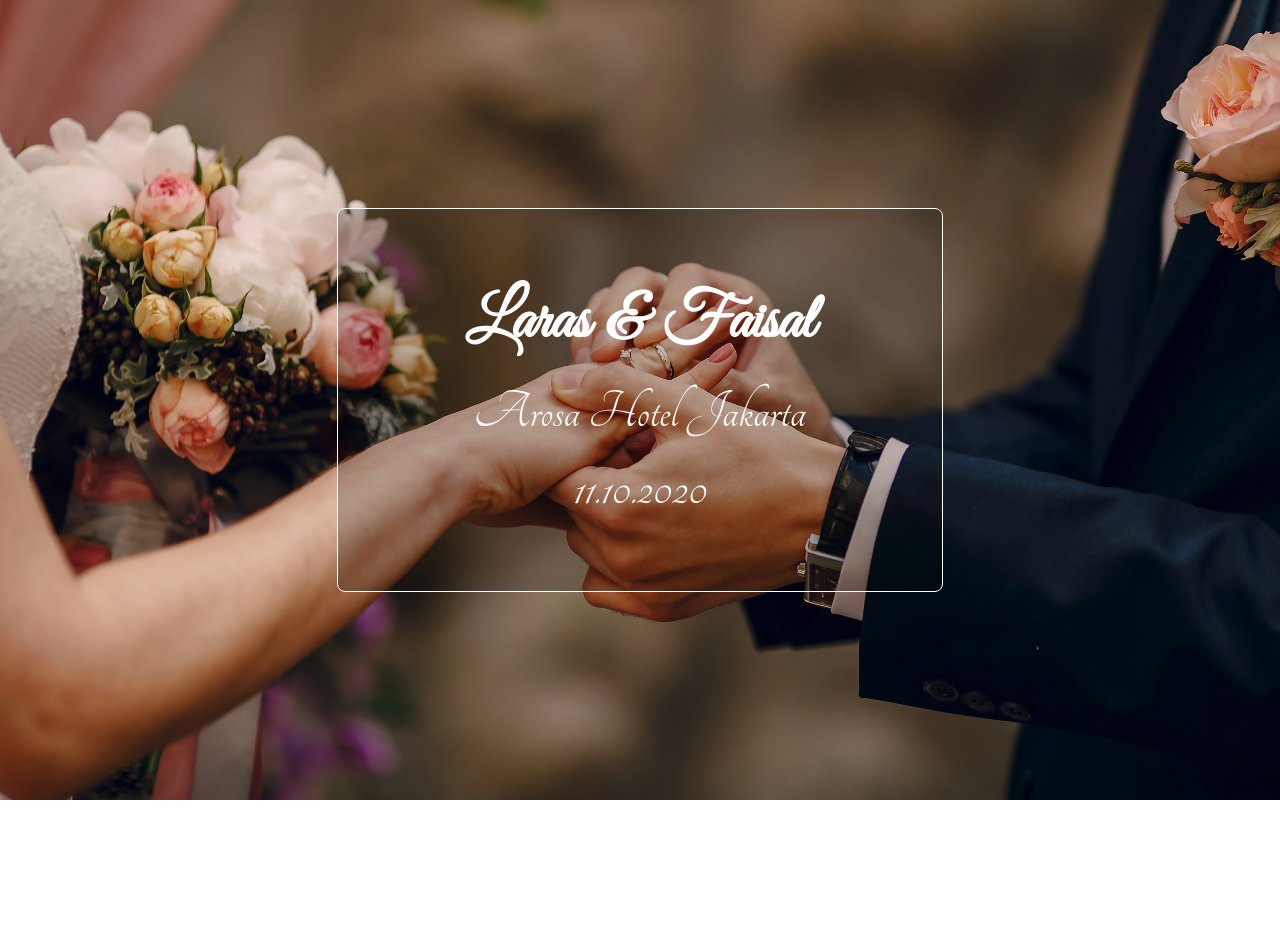
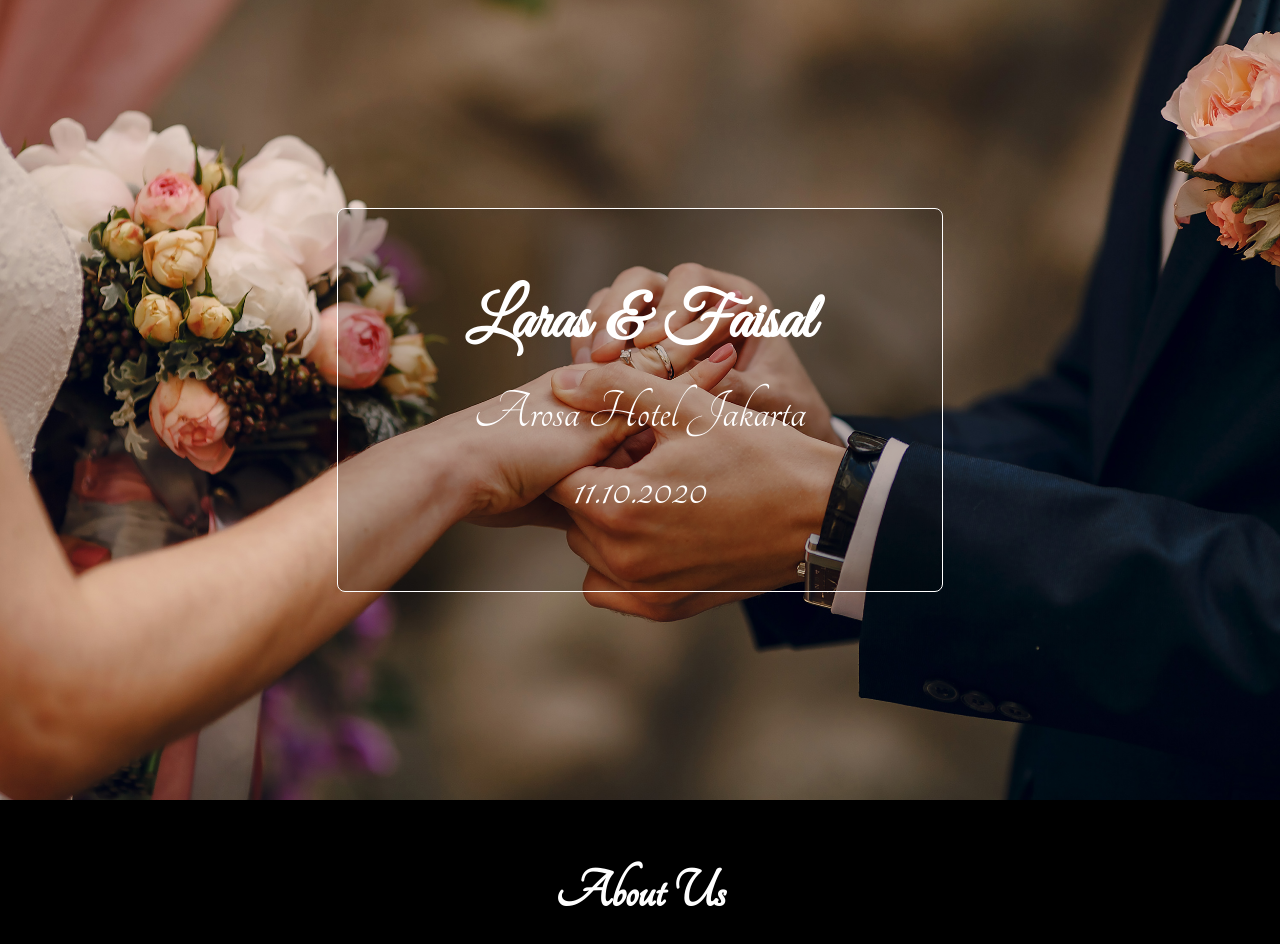
Before and after one commit to faisalridwan55/wdg-web, a React (Create React App) app: page / in a window 1280 px wide. Shown: the top 944 px of the page. Before the commit the page ends 800 px from the top, so only its background shows below. Built offline with nearby package versions, Linux system fonts and the light colour scheme.

Commit message:
Add About us section

```diff
--- a/src/App.js
+++ b/src/App.js
@@ -1,13 +1,20 @@
-import React from "react";
+import React, { useState, useEffect } from "react";
 import "./App.css";
 
 import Header from "./components/Header";
+import AboutUs from "./components/AboutUs";
 
 function App() {
+  const [isFirstOpen, setIsFirstOpen] = useState(true);
+
+  useEffect(() => {
+    if (isFirstOpen) setIsFirstOpen(false);
+  }, [isFirstOpen]);
+
   return (
     <div>
       <Header />
-      <div></div>
+      <AboutUs />
     </div>
   );
 }
--- /dev/null
+++ b/src/components/AboutUs/index.css
@@ -0,0 +1,5 @@
+#about-container {
+  padding: 5%;
+  color: white;
+  background-color: black;
+}
--- /dev/null
+++ b/src/components/AboutUs/index.js
@@ -0,0 +1,14 @@
+import React from "react";
+import "./index.css";
+
+function AboutUs() {
+  return (
+    <div id="about-container">
+      <div className="sub-title" style={{ fontWeight: "bold" }}>
+        About Us
+      </div>
+    </div>
+  );
+}
+
+export default AboutUs;
--- a/src/index.css
+++ b/src/index.css
@@ -9,14 +9,16 @@ body {
 }
 
 .title {
-  font-family: "GreatVibes";
   font-size: 3rem;
   font-weight: bold;
+  text-align: center;
+  font-family: "GreatVibes";
 }
 
 .sub-title {
+  font-size: 2.5rem;
+  text-align: center;
   font-family: "Tangerine";
-  font-size: 2.5rem;
 }
 
 code {
```
